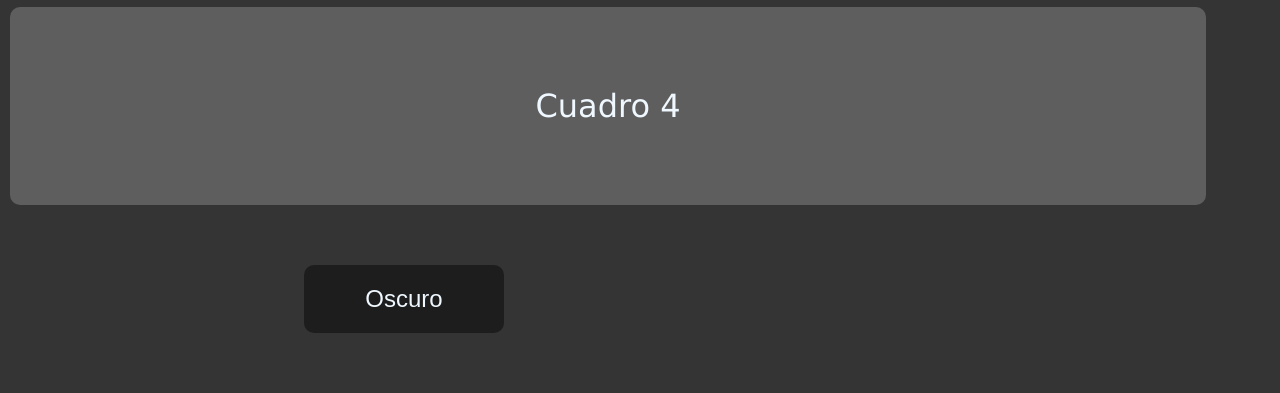
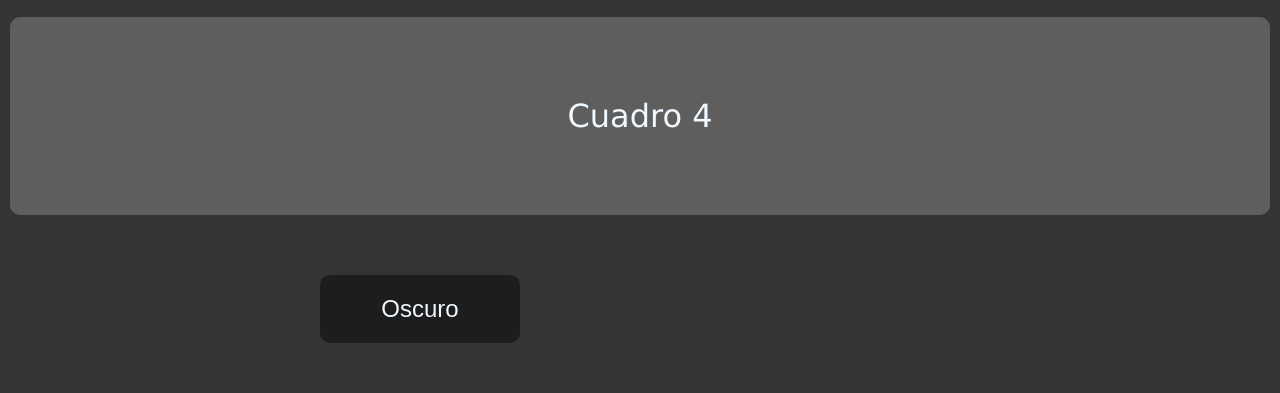
Before and after one commit to jhonatanm255/dark-mode, a plain HTML site: page index.html in a window 1280 px wide. Shown: the part 839-1232 px from the top of the page. Drawn offline with Linux system fonts and the light colour scheme.

Commit message:
Update style.css

```diff
--- a/style.css
+++ b/style.css
@@ -94,7 +94,3 @@ body {
 .cuadro{
     text-align: center;
 }
-
-body{
-    max-width: 95%;
-}
```
